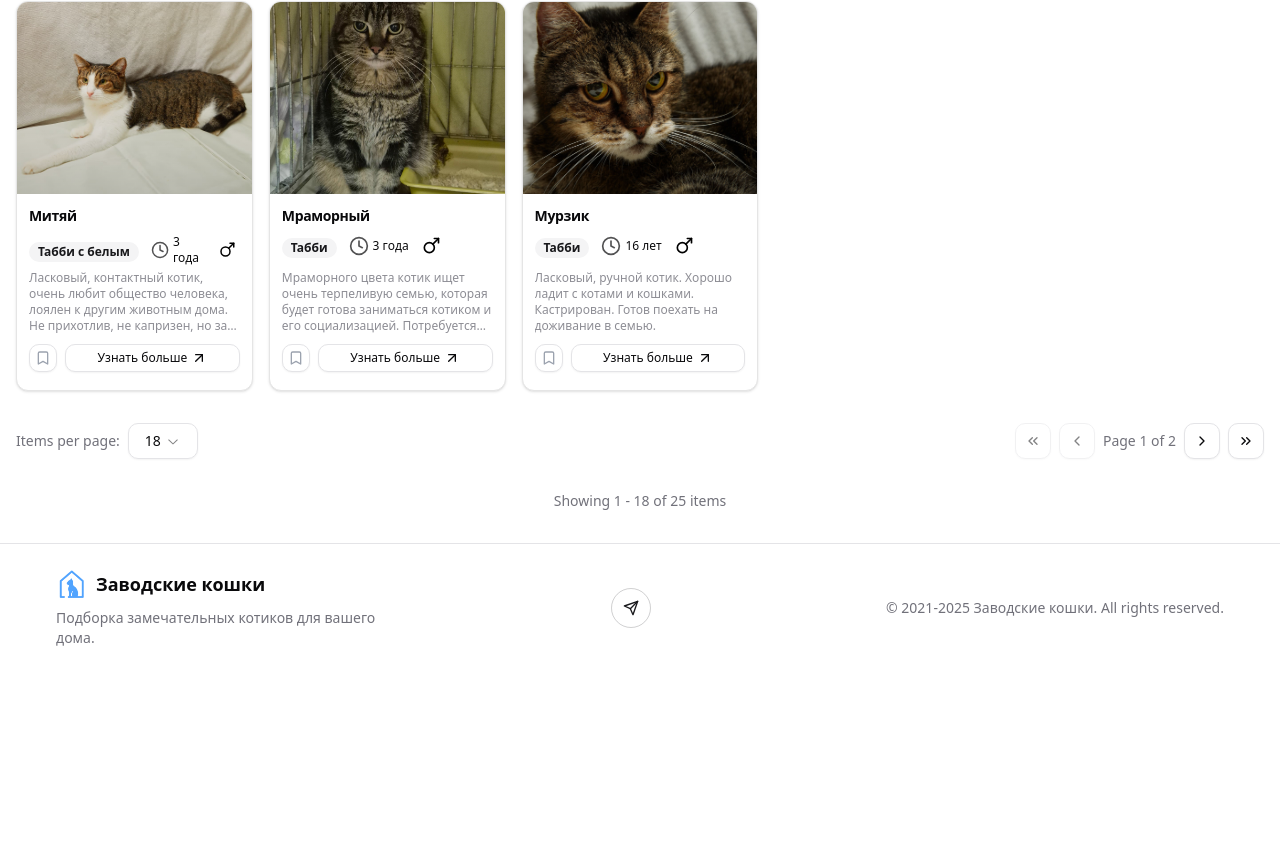
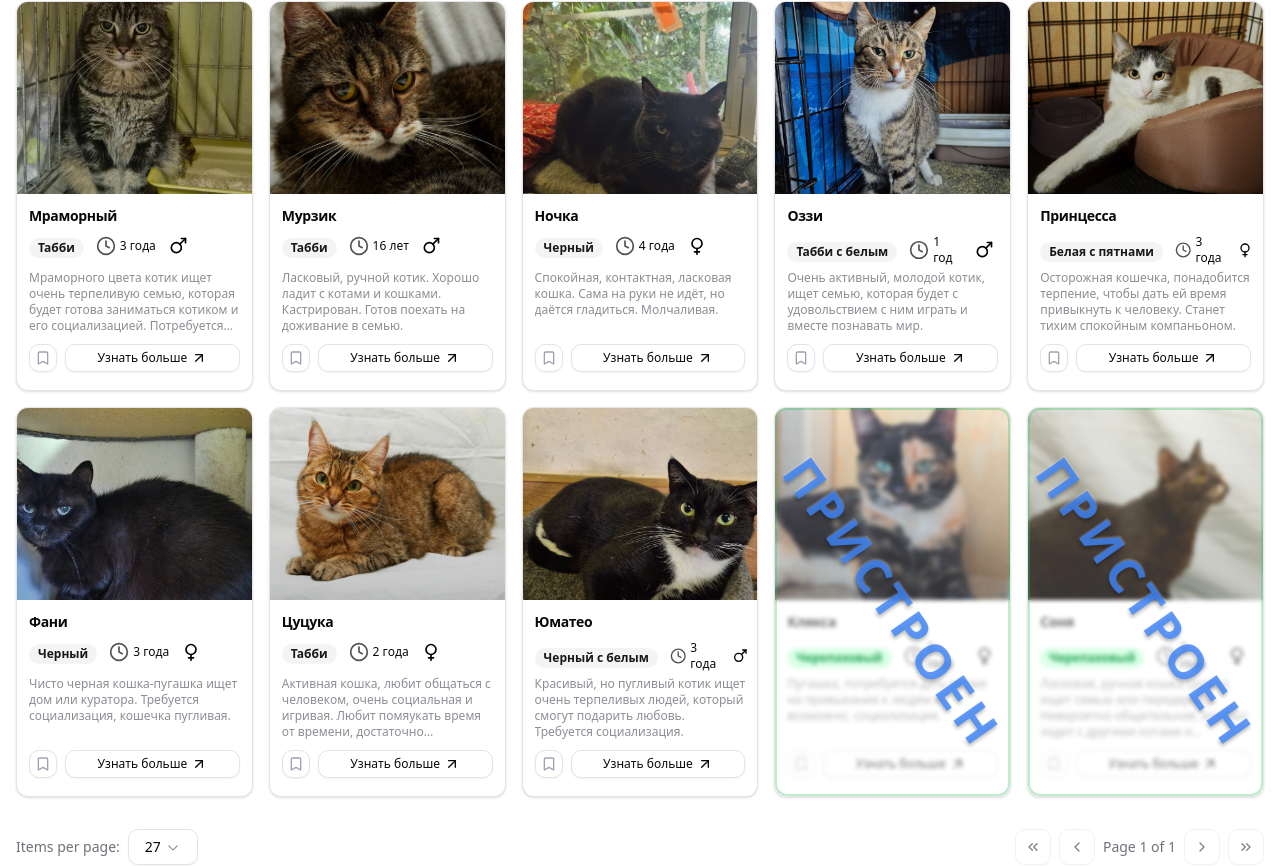
Before and after one commit to eugene17kotov/cat-house, a Next.js app: page / in a window 1280 px wide. Shown: the part 2234-3100 px from the top of the page. Before the commit the page ends 2906 px from the top, so only its background shows below. Built offline with nearby package versions, Linux system fonts and the light colour scheme.

Commit message:
feat: add adopted card design and logic

```diff
--- a/src/components/cat-modal.tsx
+++ b/src/components/cat-modal.tsx
@@ -25,6 +25,7 @@ interface CatModalProps {
     color: string;
     age: number;
     gender: 'male' | 'female';
+    isAdopted: boolean;
   } | null;
 }
 
--- a/src/components/item-card.tsx
+++ b/src/components/item-card.tsx
@@ -1,3 +1,5 @@
+'use client';
+
 import {
   Card,
   CardContent,
@@ -30,6 +32,7 @@ interface ItemCardProps {
   onBookmark: (id: number) => void;
   layoutType: LayoutType;
   priority?: boolean;
+  isAdopted?: boolean;
 }
 
 // Standard animation settings to ensure consistency
@@ -53,6 +56,7 @@ const ItemCard: React.FC<ItemCardProps> = ({
   onBookmark,
   layoutType = 'grid',
   priority = false,
+  isAdopted = false,
 }) => {
   const [isModalOpen, setIsModalOpen] = useState(false);
 
@@ -124,13 +128,46 @@ const ItemCard: React.FC<ItemCardProps> = ({
           <div className='absolute inset-0 bg-gradient-to-br from-primary/5 via-transparent to-transparent dark:from-primary/10' />
         </div>
 
+        {/* Adopted overlay with liquid glass effect */}
+        {isAdopted && (
+          <div className='absolute inset-0 z-20 pointer-events-none'>
+            {/* Liquid glass backdrop */}
+            <div className='absolute inset-0 bg-white/20 dark:bg-black/30 backdrop-blur-[2px] backdrop-saturate-150' />
+
+            {/* Diagonal "Пристроен" text */}
+            <div className='absolute inset-0 flex items-center justify-center'>
+              <div
+                className={cn(
+                  'text-6xl font-bold text-blue-500/90 dark:text-blue-400/90 opacity-90 transform rotate-[45deg] select-none',
+                  layoutType === 'compact'
+                    ? 'md:text-5xl md:rotate-[55deg]'
+                    : 'md:text-6xl',
+                )}
+                style={{
+                  textShadow:
+                    '2px 2px 4px rgba(0,0,0,0.3), -1px -1px 2px rgba(255,255,255,0.3)',
+                  letterSpacing: '0.1em',
+                }}
+              >
+                ПРИСТРОЕН
+              </div>
+            </div>
+
+            {/* Subtle border highlight */}
+            <div className='absolute inset-0 border-2 border-green-500/30 dark:border-green-400/30 rounded-lg' />
+          </div>
+        )}
+
         {/* Primary Image */}
         <div className='relative h-72 md:h-48 overflow-hidden'>
           <CatImage
             src={primary_image}
             alt={title}
             fill
-            className='object-cover transition-transform duration-300 group-hover:scale-105'
+            className={cn(
+              'object-cover transition-transform duration-300 group-hover:scale-105',
+              isAdopted && 'filter saturate-75',
+            )}
             sizes='(max-width: 768px) 100vw, (max-width: 1200px) 50vw, 33vw'
             priority={priority}
           />
@@ -148,18 +185,29 @@ const ItemCard: React.FC<ItemCardProps> = ({
             {layoutType === 'compact' ? (
               // Compact layout - Title and info in separate rows
               <div className='space-y-2'>
-                <CardTitle className={styles.title}>{title}</CardTitle>
+                <CardTitle
+                  className={cn(styles.title, isAdopted && 'opacity-70')}
+                >
+                  {title}
+                </CardTitle>
                 <div className='flex items-center gap-3 text-xs'>
                   <Badge
                     variant='secondary'
                     className={cn(
                       'shrink-0 transition-all duration-300 w-fit',
                       styles.badge,
+                      isAdopted &&
+                        'bg-green-100 text-green-700 dark:bg-green-900/30 dark:text-green-400',
                     )}
                   >
                     {color}
                   </Badge>
-                  <div className='flex items-center'>
+                  <div
+                    className={cn(
+                      'flex items-center',
+                      isAdopted && 'opacity-70',
+                    )}
+                  >
                     <Clock className='size-5 mr-1 opacity-70' />
                     <span>{getAgeText(age)}</span>
                   </div>
@@ -168,25 +216,39 @@ const ItemCard: React.FC<ItemCardProps> = ({
                     alt={gender === 'male' ? 'Самец' : 'Самка'}
                     width={20}
                     height={20}
-                    className='mr-1'
+                    className={cn(
+                      'mr-1 dark:invert',
+                      isAdopted && 'opacity-70',
+                    )}
                   />
                 </div>
               </div>
             ) : (
               // Grid layout - Title and info side by side
               <div className='flex justify-between items-start gap-2'>
-                <CardTitle className={styles.title}>{title}</CardTitle>
+                <CardTitle
+                  className={cn(styles.title, isAdopted && 'opacity-70')}
+                >
+                  {title}
+                </CardTitle>
                 <div className='flex flex-col items-end gap-2'>
                   <Badge
                     variant='secondary'
                     className={cn(
                       'shrink-0 transition-all duration-300',
                       styles.badge,
+                      isAdopted &&
+                        'bg-green-100 text-green-700 dark:bg-green-900/30 dark:text-green-400',
                     )}
                   >
                     {color}
                   </Badge>
-                  <div className='flex items-center gap-3'>
+                  <div
+                    className={cn(
+                      'flex items-center gap-3',
+                      isAdopted && 'opacity-70',
+                    )}
+                  >
                     <div className='flex items-center'>
                       <Clock className='size-5 mr-1 opacity-70' />
                       <span className='text-sm'>{getAgeText(age)}</span>
@@ -211,7 +273,13 @@ const ItemCard: React.FC<ItemCardProps> = ({
               'transition-all duration-300',
             )}
           >
-            <p className={cn('text-muted-foreground', styles.description)}>
+            <p
+              className={cn(
+                'text-muted-foreground',
+                styles.description,
+                isAdopted && 'opacity-60',
+              )}
+            >
               {description}
             </p>
           </CardContent>
@@ -236,12 +304,14 @@ const ItemCard: React.FC<ItemCardProps> = ({
                   variant={isBookmarked ? 'default' : 'outline'}
                   size={layoutType === 'compact' ? 'sm' : 'icon'}
                   onClick={() => onBookmark(id)}
+                  disabled={isAdopted}
                   className={cn(
                     'transition-all duration-300 flex-shrink-0',
                     styles.bookmarkBtn,
                     isBookmarked
                       ? 'bg-yellow-500 hover:bg-yellow-600 text-white border-yellow-600'
                       : 'text-gray-400 hover:text-gray-600 dark:hover:text-gray-300 hover:border-gray-400 dark:hover:border-gray-600',
+                    isAdopted && 'opacity-50 cursor-not-allowed',
                   )}
                 >
                   <Bookmark
@@ -260,6 +330,7 @@ const ItemCard: React.FC<ItemCardProps> = ({
                 'w-full group overflow-hidden relative',
                 styles.button,
                 'transition-all duration-300',
+                isAdopted && 'opacity-70',
               )}
               variant='outline'
               size={layoutType === 'compact' ? 'sm' : 'default'}
@@ -290,6 +361,7 @@ const ItemCard: React.FC<ItemCardProps> = ({
           color,
           age,
           gender,
+          isAdopted,
         }}
       />
     </motion.div>
--- a/src/components/item-grid.tsx
+++ b/src/components/item-grid.tsx
@@ -102,6 +102,7 @@ export function ItemGrid({
               onBookmark={onBookmark}
               layoutType={layoutType}
               priority={index === 0}
+              isAdopted={item.isAdopted}
             />
           ))}
         </motion.div>
--- a/src/components/sections/items-list.tsx
+++ b/src/components/sections/items-list.tsx
@@ -43,7 +43,7 @@ export default function ItemList({
 }: ItemListProps) {
   const [filteredItems, setFilteredItems] = useState<Resource[]>([]);
   const [currentPage, setCurrentPage] = useState(1);
-  const [itemsPerPage, setItemsPerPage] = useState(ITEMS_PER_PAGE_OPTIONS[0]);
+  const [itemsPerPage, setItemsPerPage] = useState(ITEMS_PER_PAGE_OPTIONS[1]);
   const [searchQuery, setSearchQuery] = useState('');
   const [selectedCategories, setSelectedCategories] = useState<string[]>([]);
   const [selectedGenders, setSelectedGenders] = useState<string[]>([]);
@@ -74,6 +74,10 @@ export default function ItemList({
   const sortItems = useCallback(
     (items: Resource[]): Resource[] => {
       return [...items].sort((a, b) => {
+        // Пристроенные котики всегда в конце списка
+        if (a.isAdopted && !b.isAdopted) return 1;
+        if (!a.isAdopted && b.isAdopted) return -1;
+
         const aBookmarked = bookmarkedItems.includes(a.id);
         const bBookmarked = bookmarkedItems.includes(b.id);
         if (aBookmarked !== bBookmarked) return aBookmarked ? -1 : 1;
--- a/src/lib/data.ts
+++ b/src/lib/data.ts
@@ -7,6 +7,7 @@ export interface Resource {
   description: string;
   color: string;
   age: number;
+  isAdopted: boolean;
 }
 
 type CatBase = Omit<Resource, 'primary_image' | 'all_images'>;
@@ -25,6 +26,7 @@ export const CATS_DATA: CatWithCount[] = [
     color: 'Табби с белым',
     age: 4,
     imagesCount: 4,
+    isAdopted: false,
   },
   {
     id: 2,
@@ -35,6 +37,7 @@ export const CATS_DATA: CatWithCount[] = [
     color: 'Табби',
     age: 16,
     imagesCount: 3,
+    isAdopted: false,
   },
   {
     id: 3,
@@ -45,6 +48,7 @@ export const CATS_DATA: CatWithCount[] = [
     color: 'Черепаховый',
     age: 5,
     imagesCount: 2,
+    isAdopted: false,
   },
   {
     id: 4,
@@ -55,6 +59,7 @@ export const CATS_DATA: CatWithCount[] = [
     color: 'Белая с пятнами',
     age: 3,
     imagesCount: 1,
+    isAdopted: false,
   },
   {
     id: 5,
@@ -65,6 +70,7 @@ export const CATS_DATA: CatWithCount[] = [
     color: 'Черепаховый',
     age: 3,
     imagesCount: 3,
+    isAdopted: true,
   },
   {
     id: 6,
@@ -75,6 +81,7 @@ export const CATS_DATA: CatWithCount[] = [
     color: 'Табби',
     age: 2,
     imagesCount: 3,
+    isAdopted: false,
   },
   {
     id: 7,
@@ -85,6 +92,7 @@ export const CATS_DATA: CatWithCount[] = [
     color: 'Черный',
     age: 3,
     imagesCount: 3,
+    isAdopted: false,
   },
   {
     id: 8,
@@ -95,6 +103,7 @@ export const CATS_DATA: CatWithCount[] = [
     color: 'Табби с белым',
     age: 3,
     imagesCount: 2,
+    isAdopted: false,
   },
   {
     id: 9,
@@ -105,6 +114,7 @@ export const CATS_DATA: CatWithCount[] = [
     color: 'Табби с белым',
     age: 4,
     imagesCount: 2,
+    isAdopted: false,
   },
   {
     id: 10,
@@ -115,6 +125,7 @@ export const CATS_DATA: CatWithCount[] = [
     color: 'Черепаховый',
     age: 3,
     imagesCount: 1,
+    isAdopted: true,
   },
   {
     id: 11,
@@ -125,6 +136,7 @@ export const CATS_DATA: CatWithCount[] = [
     color: 'Черный с белым',
     age: 3,
     imagesCount: 1,
+    isAdopted: false,
   },
   {
     id: 12,
@@ -135,6 +147,7 @@ export const CATS_DATA: CatWithCount[] = [
     color: 'Черный',
     age: 4,
     imagesCount: 1,
+    isAdopted: false,
   },
   {
     id: 13,
@@ -145,6 +158,7 @@ export const CATS_DATA: CatWithCount[] = [
     color: 'Табби',
     age: 3,
     imagesCount: 1,
+    isAdopted: false,
   },
   {
     id: 14,
@@ -155,6 +169,7 @@ export const CATS_DATA: CatWithCount[] = [
     color: 'Табби с белым',
     age: 1,
     imagesCount: 1,
+    isAdopted: false,
   },
   {
     id: 15,
@@ -165,6 +180,7 @@ export const CATS_DATA: CatWithCount[] = [
     age: 4.5,
     color: 'Табби с белым',
     imagesCount: 1,
+    isAdopted: false,
   },
   {
     id: 16,
@@ -175,6 +191,7 @@ export const CATS_DATA: CatWithCount[] = [
     color: 'Табби',
     age: 2.5,
     imagesCount: 1,
+    isAdopted: false,
   },
   {
     id: 17,
@@ -185,6 +202,7 @@ export const CATS_DATA: CatWithCount[] = [
     color: 'Черный с белым',
     age: 3,
     imagesCount: 1,
+    isAdopted: false,
   },
   {
     id: 18,
@@ -195,6 +213,7 @@ export const CATS_DATA: CatWithCount[] = [
     color: 'Триколор',
     age: 3,
     imagesCount: 1,
+    isAdopted: false,
   },
   {
     id: 19,
@@ -205,6 +224,7 @@ export const CATS_DATA: CatWithCount[] = [
     color: 'Черный с белым',
     age: 3,
     imagesCount: 1,
+    isAdopted: false,
   },
   {
     id: 20,
@@ -215,6 +235,7 @@ export const CATS_DATA: CatWithCount[] = [
     color: 'Табби с белым',
     age: 3,
     imagesCount: 1,
+    isAdopted: false,
   },
   {
     id: 21,
@@ -225,6 +246,7 @@ export const CATS_DATA: CatWithCount[] = [
     color: 'Черный',
     age: 3,
     imagesCount: 1,
+    isAdopted: false,
   },
   {
     id: 22,
@@ -235,6 +257,7 @@ export const CATS_DATA: CatWithCount[] = [
     color: 'Серый с белым',
     age: 4,
     imagesCount: 1,
+    isAdopted: false,
   },
   {
     id: 23,
@@ -245,6 +268,7 @@ export const CATS_DATA: CatWithCount[] = [
     color: 'Табби',
     age: 3,
     imagesCount: 1,
+    isAdopted: false,
   },
   {
     id: 24,
@@ -255,6 +279,7 @@ export const CATS_DATA: CatWithCount[] = [
     color: 'Черный',
     age: 3,
     imagesCount: 1,
+    isAdopted: false,
   },
   {
     id: 25,
@@ -265,5 +290,6 @@ export const CATS_DATA: CatWithCount[] = [
     color: 'Табби',
     age: 2.5,
     imagesCount: 1,
+    isAdopted: false,
   },
 ];
```
